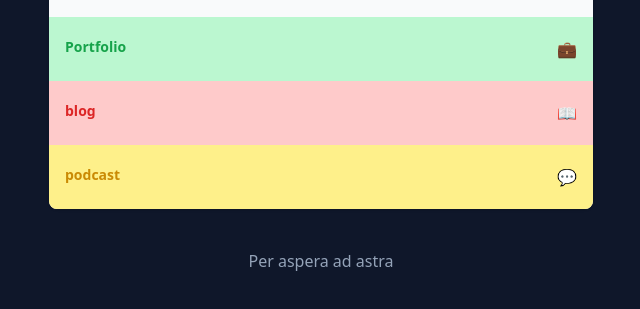
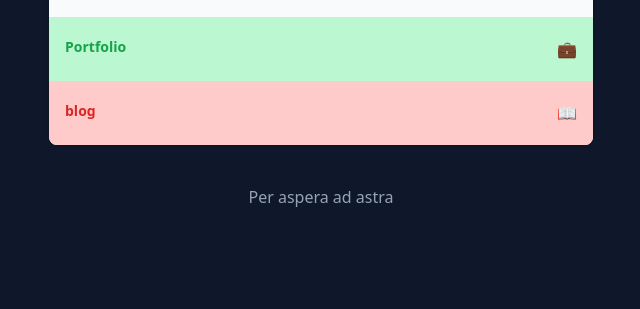
Before and after one commit to devenriq/Personal_Presentation, a website: page public/index.html in a window 1280 px wide. Shown: the part 337-646 px from the top of the page, without its empty margins (319-959 px from the left). Drawn offline with nearby package versions, Linux system fonts and the light colour scheme.

Commit message:
simple presentation page finished

```diff
--- a/public/index.html
+++ b/public/index.html
@@ -29,7 +29,7 @@
           <div>
             <img
               class="rounded-lg w-48"
-              src="https://arepa.s3.amazonaws.com/oscar-barajas-gndx.png"
+              src="https://pbs.twimg.com/profile_images/1155706429967339523/YD4duJTw_400x400.jpg"
               alt="Oscar Barajas Tavares"
             />
           </div>
--- a/src/index.js
+++ b/src/index.js
@@ -4,8 +4,10 @@ const $name = document.querySelector("h1");
 const data = {
   name: "Enrique Palomino Castello",
   nickname: "devpcastello",
-  description: "...",
-  avatar: "...",
+  description:
+    "FullStack Web Developer - Civil Engineer, #JavaScript #Node #React",
+  avatar:
+    "https://pbs.twimg.com/profile_images/1155706429967339523/YD4duJTw_400x400.jpg",
   social: [
     {
       name: "github",
@@ -41,12 +43,12 @@ const data = {
       color: "red",
       emoji: "📖",
     },
-    {
-      name: "podcast",
-      url: "https://example.com/",
-      color: "yellow",
-      emoji: "💬",
-    },
+    // {
+    //   name: "podcast",
+    //   url: "https://example.com/",
+    //   color: "yellow",
+    //   emoji: "💬",
+    // },
   ],
   footer: "Per aspera ad astra",
 };
```
